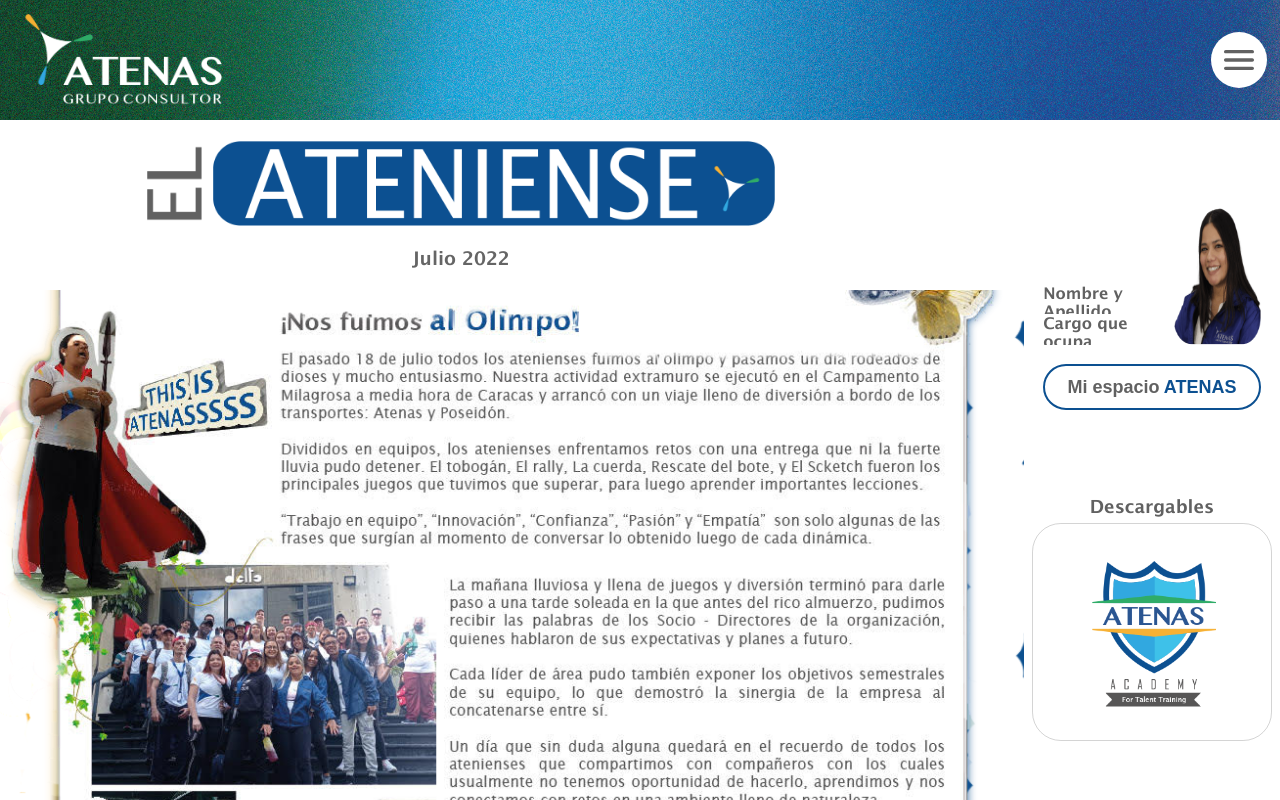
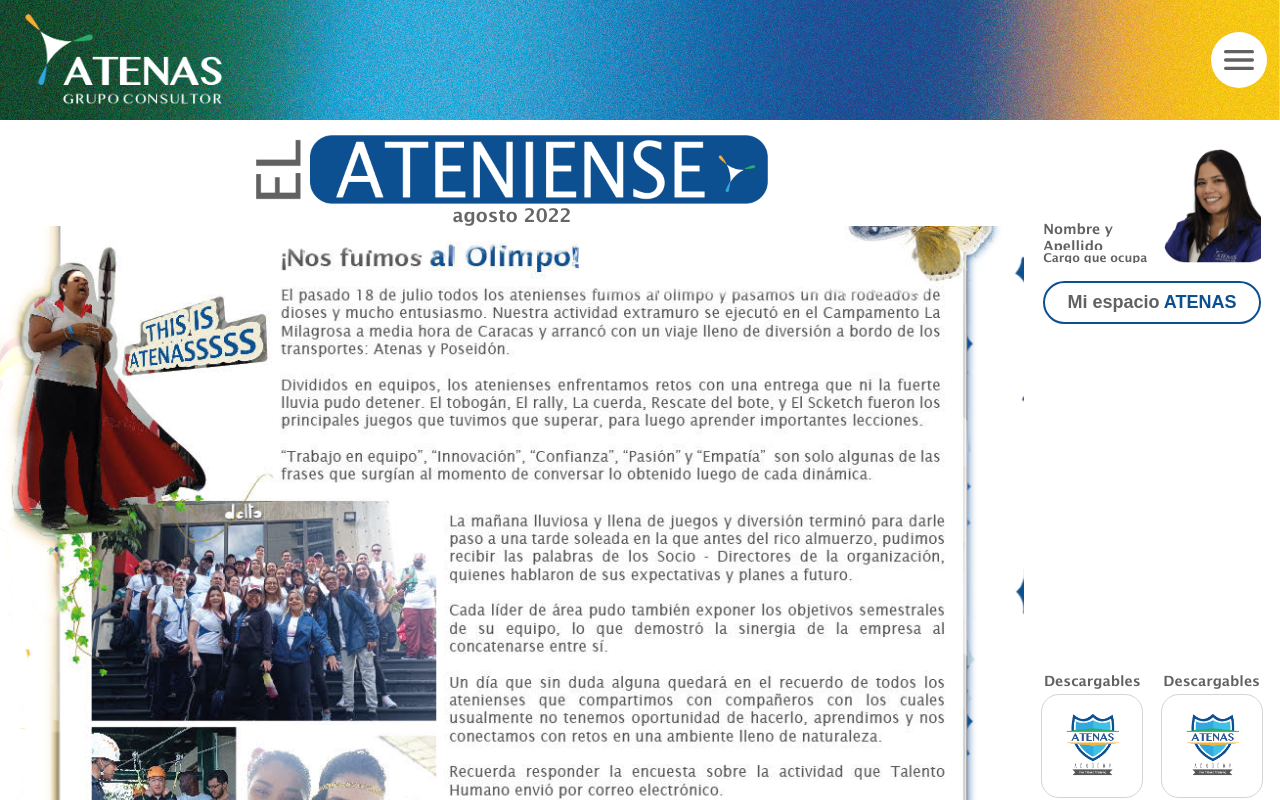
Before and after one commit to rafaelatenas/intranet, a React (Create React App) app: page /home in a window 1280 px wide. Built offline with nearby package versions, Linux system fonts and the light colour scheme.

Commit message:
08-09-2022 4:58 PM

```diff
--- a/src/components/User/downloadable.js
+++ b/src/components/User/downloadable.js
@@ -7,8 +7,6 @@
 import documentos from '../../landing/images/book.png'
 import cursos from '../../landing/images/cursos.png'
 import SwipeableViews from "react-swipeable-views";
-import { useTheme } from "styled-components";
-import { autoPlay } from 'react-swipeable-views-utils';
 
 function Downloadable(){
     const [openModalContent, setOpenModalContent] = useState(false);
@@ -68,7 +66,7 @@
     const SwipeableViewsMobile =
         <SwipeableViews
             index={activeStep+1} onChangeIndex={handleStepChange}
-            enableMouseEvents className="carousel"
+            className="carousel"
         >
             {recursos.map((recurso)=>(
                 <Card key={recurso.key} className='cardSource1'>
--- a/src/components/User/resources/documents.css
+++ b/src/components/User/resources/documents.css
@@ -143,8 +143,8 @@
     .containerSources{
         padding: 0 !important;
         display: grid !important;
-        grid-template-columns: 25% 30% 45%;
-        grid-template-rows: 10% 60% 30%;
+        grid-template-columns: 25% 45% 30%;
+        grid-template-rows: 10% 70% 20%;
         align-items: end;
         justify-items: center;
     }
@@ -176,7 +176,6 @@
         border-radius: 1.2em !important;
 
     }
-
     .contentSource1 {
         width: 100%;
         height: 100%;
@@ -190,7 +189,6 @@
         height: 100%;
         flex-direction: column;
     }
-
     .buttonContent p {
         font-size: .9em;
         margin: 0% !important;
--- a/src/components/User/resources/documents.js
+++ b/src/components/User/resources/documents.js
@@ -2,7 +2,7 @@
 import React, { useState } from "react";
 import HeaderComponent from '../../components/headerComponent'
 import footerAtenas from '../../../landing/images/footerAtenas.png'
-import './documents.css'
+// import './documents.css'
 import videos from '../../../landing/images/video.png'
 import documentos from '../../../landing/images/book.png'
 import cursos from '../../../landing/images/cursos.png'
--- a/src/components/components/headerComponents.css
+++ b/src/components/components/headerComponents.css
@@ -3,14 +3,14 @@
     height: 100%;
     background-image: url(../../landing/images/header.png);
     background-repeat: no-repeat;
-    background-size: cover;
+    background-size: 100% 100%;
     display: flex;
     align-items: center;
     grid-row: 1/2;
     justify-content: space-between;
 }
 .logoHeaderComponent{
-    width: 100%;
+    width: auto;
     height: 100%;
 }
 .buttonMenu{
--- a/src/components/home/homeComponents/ateniense.css
+++ b/src/components/home/homeComponents/ateniense.css
@@ -8,8 +8,9 @@
     justify-content: center;
 }
 .headerAteniense{
-    width: 90%;
-    height: 25%;
+    width:100%;
+    height:15%;
+    min-height: 91px;
     display: flex;
     align-items: center;
     justify-content: space-evenly;
@@ -19,8 +20,8 @@
     border-top-right-radius: 2em;
 }
 .logoateninese{
-    width: auto;
-    height: 50%;
+    width: 50%;
+    height: auto;
 }
 .containerBody{
     width: 100%;
@@ -37,6 +38,29 @@
     grid-row: 1/3;
     background: #fff;
     overflow-y: scroll;
+    scrollbar-width: none;
+}
+/* ===== Scrollbar CSS ===== */
+  /* Firefox */
+    .containerBody1:hover{
+        scrollbar-width: thin;
+        scrollbar-color: #b3b3b3 #ffffff;
+    }
+  /* Chrome, Edge, and Safari */
+    .containerBody1::-webkit-scrollbar {
+        display: none;
+    }
+    .containerBody1:hover::-webkit-scrollbar {
+        width: 16px;
+        display: block;
+    }
+    .containerBody1:hover::-webkit-scrollbar-track {
+        background: #ffffff;
+    }
+    .containerBody1:hover::-webkit-scrollbar-thumb {
+        background-color: #b3b3b3;
+        border-radius: 10px;
+        border: 3px solid #ffffff;
     }
     .adminAteniense{
         grid-column: 2/3;
@@ -51,3 +75,16 @@
         background: #fff;
         border-radius: 1.5em;
     }
+@media screen and (orientation:portrait) {
+    .containerBody1::-webkit-scrollbar{
+        display: none;
+    }
+    .containerBody1{
+    scrollbar-width: none;
+    }
+}
+@media screen and (orientation:landscape) {
+    .containerBody{
+        padding-top: 1.5%;
+    }
+}
--- a/src/components/home/homeComponents/ateniense.js
+++ b/src/components/home/homeComponents/ateniense.js
@@ -8,12 +8,26 @@
 import l from '../../../landing/images/noticias/3.0l.jpg'
 import xl from '../../../landing/images/noticias/3.1xl.jpg'
 import xxl from '../../../landing/images/noticias/unaanamed.png'
-
 import {AddPhotoAlternateRounded} from '@mui/icons-material';
 import './ateniense.css'
+
 export default function Ateniense() {
     const visible = true
     const [open, setOpen]=useState(false)
+    /* Funcion Tiempo */
+    const fecha = new Date();
+    const annoActual = fecha.getFullYear();
+    const mesActual = fecha.getMonth() + 1;
+    function obtenerNombreMes (numero) {
+        let miFecha = new Date();
+        if (0 < numero && numero <= 12) {
+          miFecha.setMonth(numero - 1);
+          return new Intl.DateTimeFormat('es-ES', { month: 'long'}).format(miFecha);
+        } else {
+          return null;
+        }
+    }
+
     const handleAdmin=()=>{
         setOpen(!open)
     }
@@ -25,11 +39,12 @@
         <Box className="boxateniense">
             {/* { visible?BotonAteninese:''} */}
             <Box className="containerBody">
+                <div className="headerAteniense">
+                    <img className="logoateninese" src={logoAteniense} alt="Logo Ateniense" title=""/>
+                    <h3 style={{margin:0, opacity:.6}}>{obtenerNombreMes(mesActual)+' '+annoActual}</h3>
+                </div>
+                <Box className="containerBody1">
 
-                <Box className="containerBody1"><div className="headerAteniense">
-                    <img className="logoateninese" src={logoAteniense} alt="Logo Ateniense" title=""/>
-                    <h3 style={{margin:0, opacity:.6}}>Julio 2022</h3>
-                </div>
                     <img style={{width:'100%', height:'auto'}} src={xxl} alt="Logo Ateniense" title=""/>
                     <img style={{width:'100%', height:'auto'}} src={xl} alt="Logo Ateniense" title=""/>
                     <img style={{width:'100%', height:'auto'}} src={l} alt="Logo Ateniense" title=""/>
--- a/src/components/home/homeComponents/interactionsHome.css
+++ b/src/components/home/homeComponents/interactionsHome.css
@@ -6,7 +6,7 @@
     padding: 0 !important;
     flex-direction: column;
     align-items: center;
-    justify-content: space-evenly;
+    justify-content: space-between;
 }
 @media screen and (orientation:portrait) {
     .containerButtons{
@@ -43,6 +43,11 @@
         margin: 0;
         color: #616161;
         font-weight: bold;
+        font-size: 14px;
+
+    }
+    .chargeButton{
+        font-size: 14px;
     }
     .personButton{
         grid-column: 2/3;
@@ -156,7 +161,7 @@
 }
 @media screen and (orientation:landscape) {
     .cardContainerButtons1{
-        height: 40%;
+        height: 30%;
         display: flex;
         align-items: center;
         justify-content: center;
@@ -167,12 +172,13 @@
     }
     .cardContentButtons1{
         width: 100%;
-        height: 80%;
+        height: 100%;
         display: grid;
         grid-template-columns: 60% 40%;
         grid-template-rows: 70% 30%;
         align-items: end;
         padding: 0 !important;
+        justify-items: center;
     }
     .descriptionButton{
         grid-column: 1/2;
@@ -182,16 +188,22 @@
         flex-direction: column;
         justify-content: space-between;
     }
-    .descriptionButton p{
+    .nameButton, .chargeButton{
         margin: 0;
         color: #616161;
         font-weight: bold;
     }
+    .nameButton{
+        font-size: 14px;
+    }
+    .chargeButton{
+        font-size: 12px;
+    }
     .personButton{
         grid-column: 2/3;
         grid-row: 1/2;
-        height: 90%;
-        width: 100%;
+        height: 80%;
+        width: auto;
         border-radius: 1.2em;
     }
     .spaceAtenas{
@@ -214,36 +226,42 @@
         font-weight: bold;
     }
     .cardContainerButtons3{
-        width: auto;
-        height: 40%;
+        width: 100%;
+        height: 20%;
         box-shadow: none !important;
         max-width: 400px;
+        display: flex;
+        align-items: center;
+        justify-content: space-evenly;
+        max-height: 130px;
     }
     .cardContentButtons3{
         padding: 0 !important;
-        width: 100%;
+        width: 40%;
         height: 100%;
         display: flex;
         flex-direction: column;
         align-items: center;
-        justify-content: center;
+        justify-content: space-around;
     }
     .cardContentButtons3 p{
         margin: 0;
-        width: auto;
-        height: 10%;
+        width: 100%;
+        height: auto;
         color: #616161;
         font-weight: bold;
-        font-size: 18px;
+        font-size: 14px;
+        text-align: center;
     }
     .IconButton3{
         padding: 0 !important;
         width: 100%;
         height: 80%;
-        border-radius: 1.2em !important;
+        border-radius: .75em !important;
         color: transparent !important;
         border: 1px solid #61616145 !important;
         max-width: 240px;
+        max-height: 130px;
     }
     .imgButton3{
         width: 100%;
@@ -256,7 +274,7 @@
             padding:0%;
         }
         .descriptionButton{
-            height: 40%;
+            height: 30%;
         }
         .spaceAtenas{
             max-width: 330px;
@@ -283,130 +301,3 @@
         }
     }
 }
-    /* @media screen and (min-width:768px) {
-        .containerButtons{
-            flex-direction: row-reverse;
-        }
-        .cardContainerButtons1{
-            height: 100%;
-            padding:0%;
-            max-width: 325px;
-            max-height: 325px;
-        }
-        .cardContainerButtons3{
-            width: auto;
-            height: 100%;
-            box-shadow: none !important;
-            max-width: 400px;
-        }
-        .cardContentButtons3{
-            padding: 0 !important;
-            width: 100%;
-            height: 100%;
-            display: flex;
-            flex-direction: column;
-            align-items: center;
-            justify-content: center;
-        }
-        .cardContentButtons3 p{
-            margin: 0;
-            width: auto;
-            height: 10%;
-            color: #616161;
-            font-weight: bold;
-
-        }
-        .IconButton3{
-            padding: 0 !important;
-            width: 100%;
-            height: 80%;
-            border-radius: 1.2em !important;
-            color: transparent !important;
-            border: 1px solid #61616145 !important;
-            max-width: 195px;
-        }
-        .imgButton3{
-            width: 100%;
-            height: 100%;
-        }
-    }
-}
-/*
-.cardContentButtons1{
-    width: 100%;
-    height: 80%;
-    display: grid;
-    grid-template-columns: 60% 40%;
-    grid-template-rows: 70% 30%;
-    align-items: end;
-    padding: 0 !important;
-}
-.descriptionButton{
-    grid-column: 1/2;
-    grid-row: 1/2;
-    height: 40%;
-    display: flex;
-    flex-direction: column;
-    justify-content: space-between;
-}
-.descriptionButton p{
-    margin: 0;
-    color: #616161;
-    font-weight: bold;
-}
-.personButton{
-    grid-column: 2/3;
-    grid-row: 1/2;
-    height: 90%;
-    width: 100%;
-    border-radius: 1.2em;
-}
-.spaceAtenas{
-    grid-column: 1/3;
-    grid-row: 2/3;
-    width: 100%;
-    height: 70%;
-    border-radius: 1em !important;
-    border: 2px solid #0c5091 !important;
-    padding: 0 !important;
-}
-.link{
-    width: 100%;
-    height: auto;
-    text-decoration: none;
-}
-.link p{
-    margin: 0;
-    font-size: 0.65em;
-    font-weight: bold;
-}
-.cardContentButtons3{
-    padding: 0 !important;
-    width: 100%;
-    height: 100%;
-    display: flex;
-    flex-direction: column;
-    align-items: center;
-    justify-content: center;
-}
-.cardContentButtons3 p{
-    margin: 0;
-    width: auto;
-    height: auto;
-    color: #616161;
-    font-weight: bold;
-
-}
-.IconButton3{
-    padding: 0 !important;
-    width: 65%;
-    height: 85%;
-    border-radius: 1.2em !important;
-    color: transparent !important;
-    border: 1px solid #61616145 !important;
-}
-.imgButton3{
-    width: 100%;
-    height: 100%;
-}
- */
--- a/src/components/home/homeComponents/interactionsHome.js
+++ b/src/components/home/homeComponents/interactionsHome.js
@@ -59,6 +59,14 @@
                     </NavLink>
                 </IconButton>
             </CardContent>
+            <CardContent className="cardContentButtons3">
+                <p>Descargables</p>
+                <IconButton className="IconButton3" onClick={()=>props.evento(1)}>
+                    <NavLink to={'/home/resources'}>
+                        <img className="imgButton3" src={AtenasAcademy} alt="Logo Atenas Academy" title=""/>
+                    </NavLink>
+                </IconButton>
+            </CardContent>
         </Card>;
         return(
             <Container className="containerButtons">
```
Also changed, not shown: src/components/User/downloadable.css (+10 -5 lines), src/components/home/home.css (+4 -11 lines), src/components/management-panel/managementPanel.js (+45 -2 lines). Lines whose indentation alone changed are shown as unchanged.
